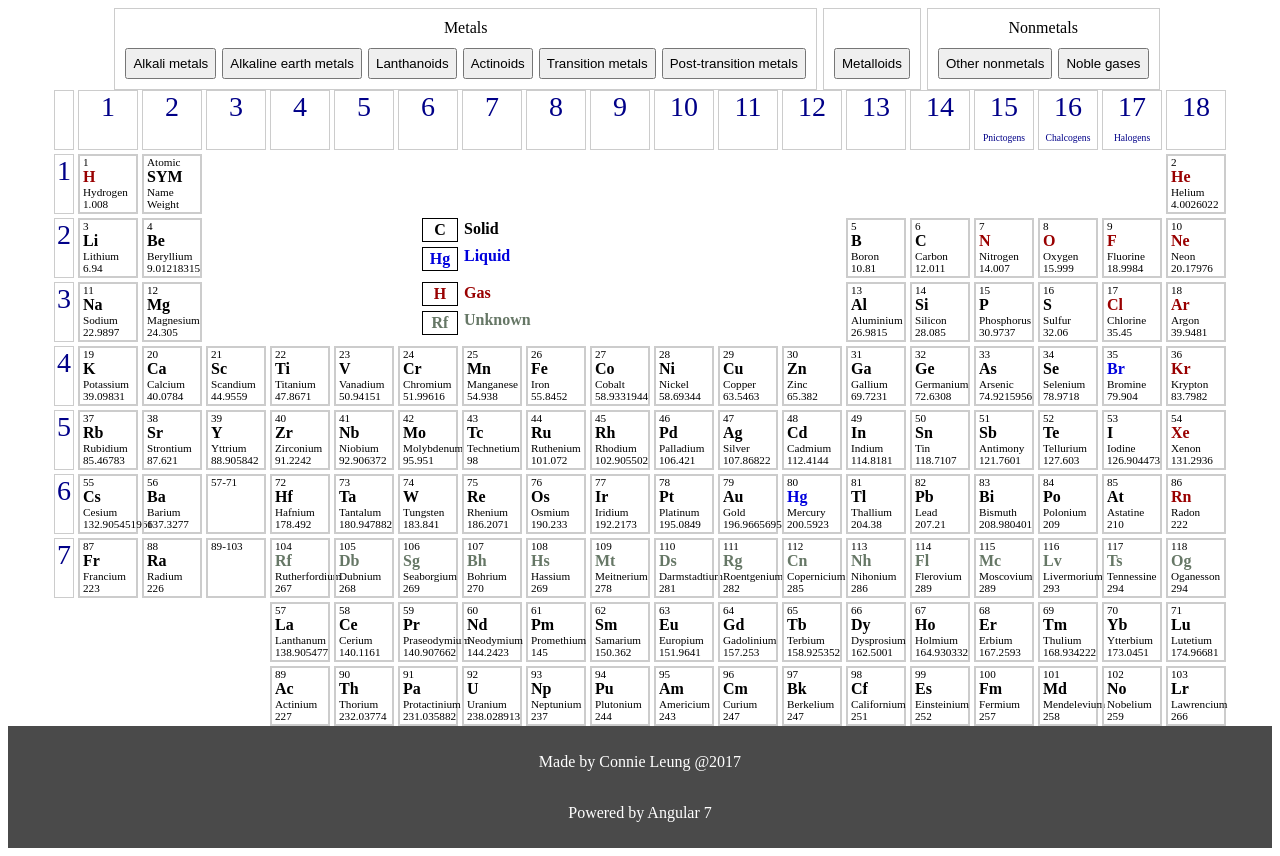
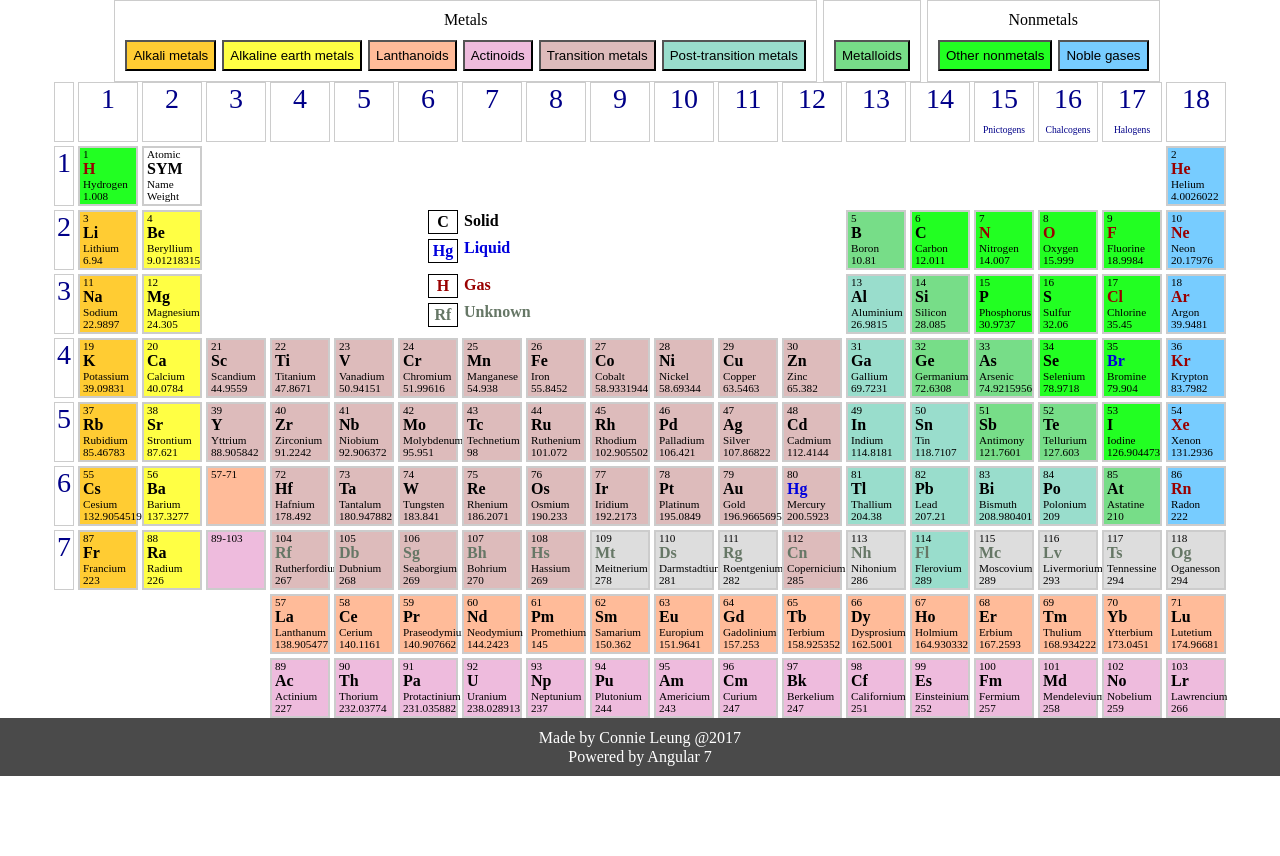
Before and after one commit to phodal/ledge, an Angular app: page /home in a window 1280 px wide. After the commit the page ends 800 px from the top, so only its background shows below. Built offline with nearby package versions, Linux system fonts and the light colour scheme.

Commit message:
styles: add lost elements

```diff
--- a/src/styles.scss
+++ b/src/styles.scss
@@ -1 +1,51 @@
 /* You can add global styles to this file, and also import other style files */
+* {
+  box-sizing: border-box;
+  margin: 0;
+  padding: 0;
+}
+
+body {
+  min-height: 100vh;
+  background: #fff;
+}
+
+.alkali-metal {
+  background: #ffcc33;
+}
+
+.alkaline-earth-metal {
+  background: #ffff44;
+}
+
+.lanthanide {
+  background: #ffbb99;
+}
+
+.actinide {
+  background: #eebbdd;
+}
+
+.transition-metal {
+  background: #ddbbbb;
+}
+
+.post-transition-metal {
+  background: #99ddcc;
+}
+
+.metalloid {
+  background: #77dd88;
+}
+
+.nonmetal {
+  background: #22ff22;
+}
+
+.noble-gas {
+  background: #77ccff;
+}
+
+.unknown-metal {
+  background: #dddddd;
+}
```
